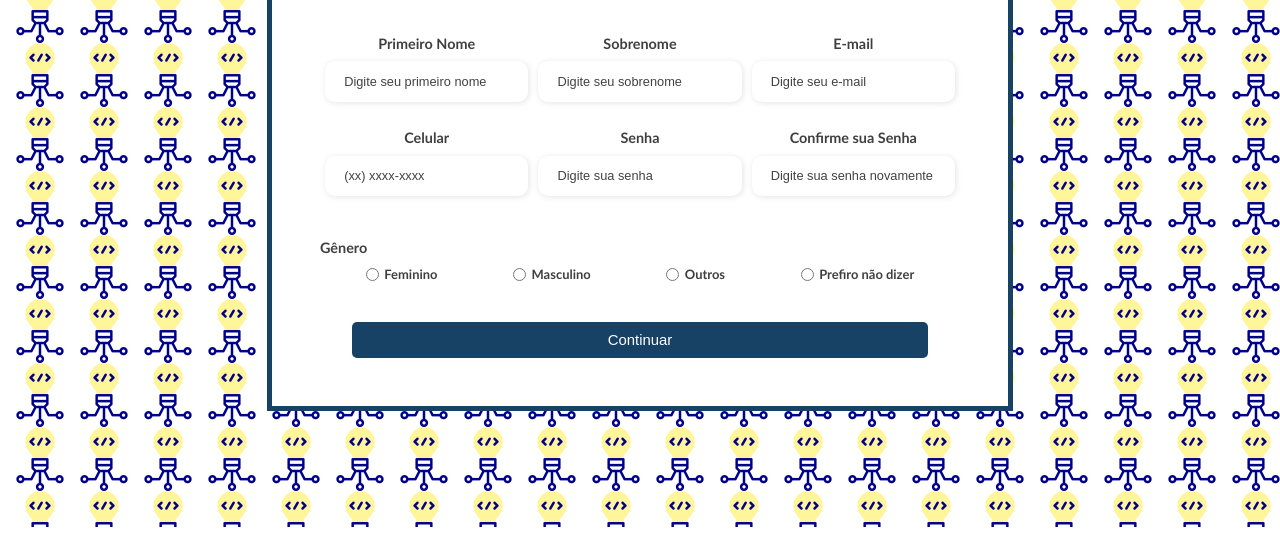
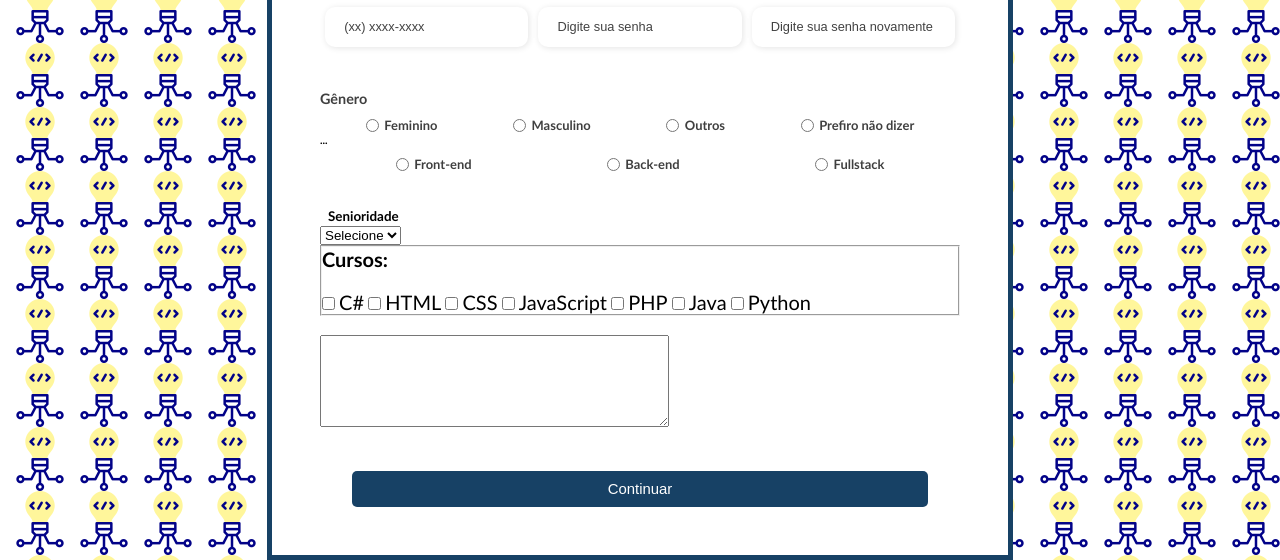
Before and after one commit to bnbonfim/siterbdev, a plain HTML site: page FormGeral.html in a window 1280 px wide. Shown: the part 273-833 px from the top of the page. Before the commit the page ends 800 px from the top, so only its background shows below. Drawn offline with Linux system fonts and the light colour scheme.

Commit message:
fix: alteração formulário

```diff
--- a/FormGeral.css
+++ b/FormGeral.css
@@ -165,3 +165,34 @@ body {
 label{
     font-size: 20px;
 }
+/*atualizar daqui para baixo*/
+
+.campo-group {
+    display: flex;
+    justify-content: space-between;
+    margin-top: 0.62rem;
+    padding: 0 .5rem;
+}
+
+.campo-input {
+    display: flex;
+    align-items: center;
+}
+.campo-input input {
+    margin-right: 0.35rem;
+}
+.campo-input label {
+    font-size: 0.81rem;
+    font-weight: 600;
+    color: #000000c0;
+}
+.select-title {
+    font-size: 12px;
+    margin-top: 3em;
+    padding: 0 .5rem;
+
+}
+#senioridade{
+    color: black;
+
+}
--- a/FormGeral.html
+++ b/FormGeral.html
@@ -80,7 +80,67 @@
                         </div>
                     </div>
                 </div>
+                <!--att daqui para baixo-->
+                <div class="campo-title">
+                    <div>
+                        <h6>...</h6>
+                    </div>
+                    <div class="campo-group">
+                        <div class="campo-input">
+                            <input type="radio" name="devweb" value="frontend">
+                            <label for="frontend">Front-end</label>
+                        </div>
 
+                        <div class="campo-input">
+                            <input type="radio" name="devweb" value="backend">
+                            <label for="backend">Back-end</label>
+                        </div>
+
+                        <div class="campo-input">
+                            <input type="radio" name="devweb" value="fullstack">
+                            <label for="fullstack">Fullstack</label>
+                        </div>
+                    </div>
+                </div>
+
+                <div class="select">
+                    <div class="select-title">
+                        <label for="senioridade"><h6>Senioridade</h6></label>
+                    </div>
+                    <div>
+                        <select id="senioridade" required>
+                            <option selected disabled value="">Selecione</option>
+                            <option>Junior</option>
+                            <option>Pleno</option>
+                            <option>Senior</option>
+                        </select>
+                    </div>
+                </div>
+
+                <fieldset class="grupo">
+                    <div id="check">
+                        <label><strong>Cursos:</strong></label><br><br>
+                        <input type="checkbox" id="tecnologia5" name="tecnologia5" value="C#">
+                        <label for="tecnologia5"> C#</label>
+                        <input type="checkbox" id="tecnologia1" name="tecnologia1" value="HTML">
+                        <label for="tecnologia1"> HTML</label>
+                        <input type="checkbox" id="tecnologia2" name="tecnologia2" value="CSS">
+                        <label for="tecnologia2"> CSS</label>
+                        <input type="checkbox" id="tecnologia3" name="tecnologia3" value="JavaScript">
+                        <label for="tecnologia3"> JavaScript</label>
+                        <input type="checkbox" id="tecnologia4" name="tecnologia4" value="PHP">
+                        <label for="tecnologia4"> PHP</label>
+                        <input type="checkbox" id="tecnologia7" name="tecnologia7" value="Java">
+                        <label for="tecnologia7"> Java</label>
+                        <input type="checkbox" id="tecnologia6" name="tecnologia6" value="Python">
+                        <label for="tecnologia6"> Python</label>
+                    </div>
+                </fieldset>
+                <div class="campo">
+                    <br>
+                    <label for="experiencia"><strong> </strong></label>
+                    <textarea rows="6" style="width: 26em" id="experiencia" name="experiencia"></textarea>
+                </div>
                 <div class="continue-button">
                     <button><a href="#">Continuar</a> </button>
                 </div>
```
